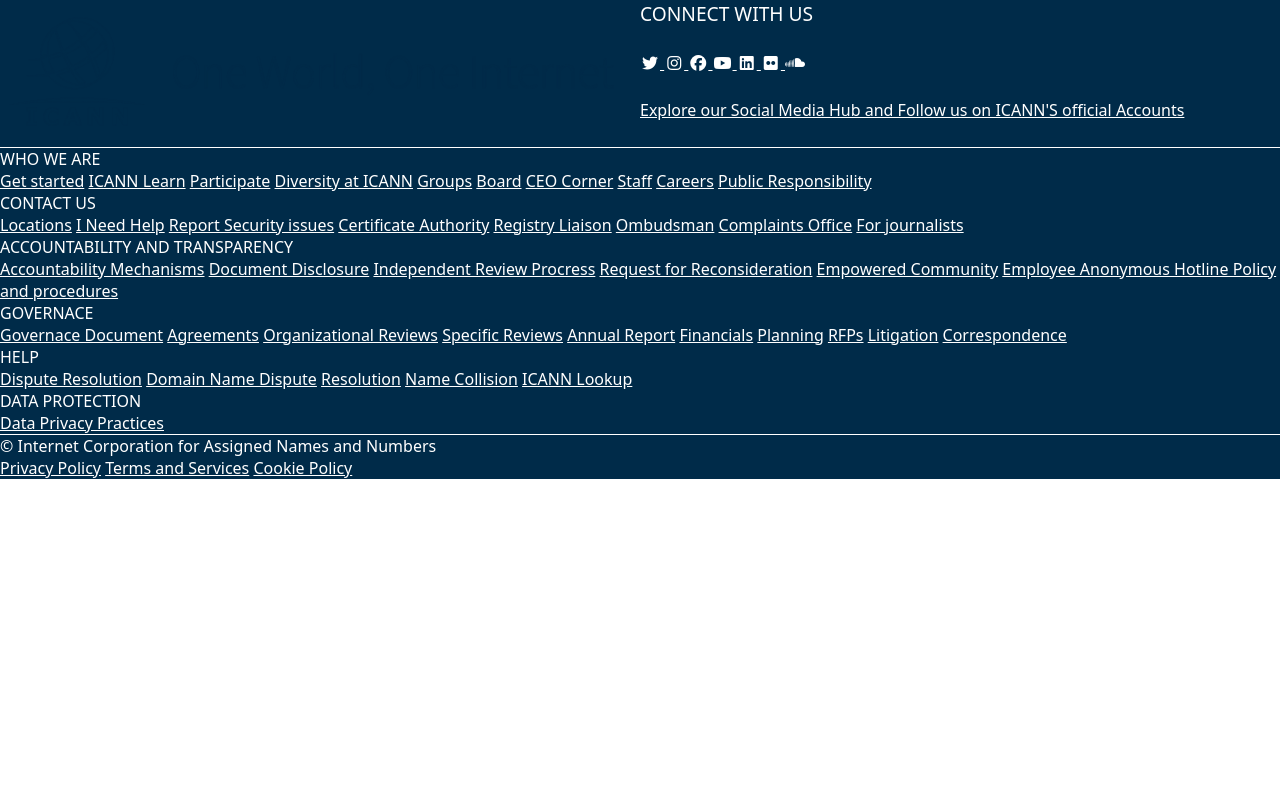
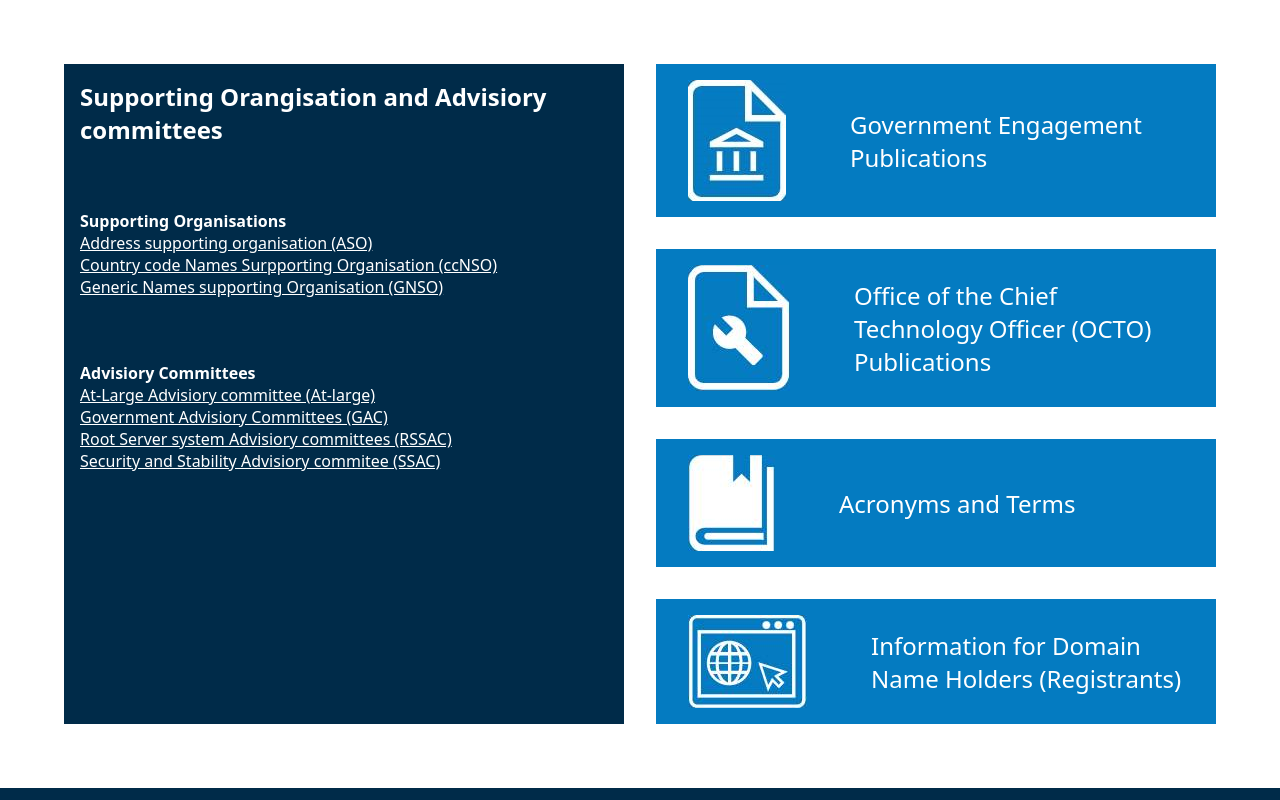
Before and after one commit to columbusinso22/ICANN-PROJECT, a plain HTML site: page index.html in a window 1280 px wide. Shown: the top 800 px of the page. Drawn offline with Linux system fonts and the light colour scheme.

Commit message:
i created supporting organisations part of the ICANN home web page

```diff
--- a/css/style.css
+++ b/css/style.css
@@ -3,43 +3,180 @@
     font-family: system-ui, -apple-system, BlinkMacSystemFont, 'Segoe UI', Roboto, Oxygen, Ubuntu, Cantarell, 'Open Sans', 'Helvetica Neue', sans-serif;
 }
 
+/* ------------------------ */
+.supporting_wrapper {
+    display: grid;
+    padding: 4rem;
+    grid-template-columns: repeat(auto-fit, minmax(400px, 1fr)) ;
+    gap: 2rem;
+}
+.left_col{
+    background-color: #002b49;
+    display: flex;
+    flex-direction: column;
+    padding: 1rem;
+    gap: 4rem;
+}
+.left_col a {
+    color: white;
+}
+
+.left_col .row_1 {
+    font-size: 24px;
+    color: white;
+    font-weight: bold;
+
+}
+.left_col .heading{
+    color: white;
+    font-weight: bold;
+}
+
+
+
+/* ----------------------------------- */
+
+.right_col {
+    display: grid;
+    gap: 2rem;
+
+}
+.right_col a {
+    text-decoration: none;
+}
+
+.right_col .row_item{
+    display: flex;
+    gap: 4rem;
+    padding: 1rem 2rem;
+    background-color: #047bc1;
+    color: white;
+    align-items: center;
+}
+
+.right_col_item img{
+    width: 70px;
+}
+.right_col .row_item .text{
+    font-size: 24px;
+
+}
+
+/* ------------------------------ */
 
 
 .main-footer {
     background-color: #002b49;
     color: white;
-    display: grid;
+    /* display: grid; */
+    padding: 0 4rem;
 }
 
 .main-footer a {
     color: white;
 }
-
+.main-footer a:hover{
+    text-decoration: none;
+}
+/* -------------------- */
 .footer-row-1{
     border-bottom: 0.5px solid white;
     /* background-color: aqua; */
     display: grid;
     grid-template-columns: repeat(auto-fit, minmax(400px, 1fr));
+    padding: 1rem;
+    gap: 2rem;
+}
+.footer-row-1 .row-1-col-1 {
+    display: grid;
+    place-content: center;
 }
 
 .footer-row-1 .row-1-col-1 img{
+    max-width: 50%;
     width: 100%;
-    /* transform: filter; */
+    color: white;
+    /* filter: grayscale(100) ; */
+    filter: invert(100);
 
 }
 
 
 .footer-row-1 .row-1-col-2{
-    display:grid
+    display:grid;
+    row-gap: 1rem;
 }
 
 .row-1-col-2 .col-2-row-1{
     font-size: 1.2rem;
+    font-weight: bold;
+    display: flex;
+    align-items: center;
+}
+
+.row-1-col-2 .col-2-row-2{
+    /* background-color: rgba(240, 255, 255, 0.192); */
+    display: grid;
+    grid-template-columns: repeat(auto-fill, minmax(60px, 1fr));
+    align-items: center;
+    gap: 1rem;
 }
 
 
 
+.row-1-col-2 .col-2-row-2 a{
+    text-decoration: none;
+    font-size: 20px;
 
+}
+
+.row-1-col-2 .col-2-row-3{
+    /* background-color: rgba(132, 147, 255, 0.192); */
+    display: flex;
+    align-items: center;
+}
+/*--------------------------------------------------------- */
+.footer-row-2{
+    padding:1rem 0 ;
+    display: grid;
+    grid-template-columns: repeat(auto-fit, minmax(200px, 1fr));
+    gap: 2rem;
+
+
+}
+.footer-row-2 div[class^="row-2-col-"]{
+    /* display: grid; */
+
+}
+.footer-row-2 div[class^="row-2-col-"] .head{
+
+    font-weight: bold;
+    padding: 1rem 0;
+}
+
+
+.footer-row-2 div[class^="row-2-col-"] .body {
+    display: grid;
+    row-gap: 0.5rem;
+
+}
+
+
+/* --------------------------------------------------------- */
 .footer-row-3{
     border-top: 0.5px solid white;
+    display: grid;
+    grid-template-columns: repeat(auto-fit, minmax(400px, 1fr));
+    padding: 2rem 0;
 }
+.footer-row-3 .row-3-col-2{
+    display: grid;
+    grid-template-columns: repeat(auto-fit, minmax(100px, 1fr));
+    justify-content: flex-end;
+    text-align: right;
+    gap: 1rem;
+}
+
+.footer-row-3 .row-3-col-2 a{
+    /* background-color: rgba(102, 103, 234, 0.632); */
+}
--- a/index.html
+++ b/index.html
@@ -12,6 +12,58 @@
 </head>
 
 <body>
+
+    <!-- start of supporting Organisations -->
+    <section class="supporting_wrapper">
+    <div class="left_col">
+        <div class="rows row_1">
+            Supporting Orangisation and Advisiory committees
+        </div>
+        <div class="rows">
+            <div class="heading">Supporting Organisations</div>
+            <div class="row_item"> <a href="">Address supporting organisation (ASO)</a> </div>
+            <div class="row-item"> <a href="">Country code Names Surpporting Organisation (ccNSO)</a></div>
+            <div class="row_item"> <a href="">Generic Names supporting Organisation (GNSO)</a></div>
+        </div>
+        <div class="rows">
+            <div class="heading">Advisiory Committees</div>
+            <div class="row_item"> <a href="">At-Large Advisiory committee (At-large) </a></div>
+            <div class="row item"><a href="">Government Advisiory Committees (GAC)</a></div>
+            <div class="row_item"><a href="">Root Server system Advisiory committees (RSSAC)</a></div>
+            <div class="row_item"><a href="">Security and Stability Advisiory commitee (SSAC)</a></div>
+        </div>
+
+    </div>
+
+    <div class="right_col">
+            <a href="">
+            <div class="row_item">
+                <img src="./img/p1.jpg" alt="">
+                <div class="text">Government Engagement Publications</div>
+            </div>
+        </a>
+        <a href="">
+            <div class="row_item">
+                <img src="img/p2.jpg" alt="">
+                <div class="text">Office of the Chief Technology Officer (OCTO) Publications</div>
+
+            </div>
+        </a>
+        <a href="">
+            <div class="row_item">
+                <img src="img/p3.jpg" alt="">
+                <div class="text">Acronyms and Terms</div>
+            </div>
+        </a>
+        <a href="">
+            <div class="row_item">
+                <img src="img/p4.jpg" alt="">
+                <div class="text">Information for Domain Name Holders (Registrants)</div>
+            </div>
+        </a>
+    </div>
+    </section>
+    <!-- end of supporting organisations -->
 
     <!-- start of footer -->
     <footer class="main-footer">
@@ -30,7 +82,7 @@
                     <a href=""> <i class="fab fa fa-flickr"></i> </a>
                     <a href=""> <i class="fab fa fa-soundcloud"></i> </a>
                 </div>
-                <div class="col-2-row-3">
+                <div class="col-row-3">
                     <a href="">Explore our Social Media Hub and Follow us on ICANN'S official Accounts</a>
                 </div>
             </div>
@@ -52,6 +104,7 @@
                     <a href="">Public Responsibility</a>
                 </div>
             </div>
+
             <div class="row-2-col-2">
                 <div class="head">CONTACT US</div>
                 <div class="body">
@@ -66,6 +119,7 @@
 
                 </div>
             </div>
+
             <div class="row-2-col-3">
                 <div class="head">ACCOUNTABILITY AND TRANSPARENCY</div>
                 <div class="body">
@@ -75,8 +129,9 @@
                     <a href="">Request for Reconsideration</a>
                     <a href="">Empowered Community</a>
                     <a href="">Employee Anonymous Hotline Policy and procedures</a>
+                </div>
+            </div>
 
-            </div>
             <div class="row-2-col-4">
                 <div class="head">GOVERNACE</div>
                 <div class="body">
@@ -92,6 +147,7 @@
                     <a href="">Correspondence</a>
                 </div>
             </div>
+
             <div class="row-2-col-5">
                 <div class="head">HELP</div>
                 <div class="body">
@@ -103,6 +159,7 @@
 
                 </div>
             </div>
+
             <div class="row-2-col-6">
                 <div class="head">DATA PROTECTION</div>
                 <div class="body">
@@ -115,7 +172,7 @@
 
         <div class="footer-row-3">
             <div class="row-3-col-1">
-                &copy; Internet Corporation for Assigned Names and Numbers
+                &copy; Internet Corporation for Assigned Names and Number
             </div>
 
             <div class="row-3-col-2">
@@ -124,6 +181,7 @@
                 <a href="">Cookie Policy</a>
             </div>
         </div>
+
     </footer>
     <!-- end of footer -->
 
```
Also changed, not shown: img/p1.jpg (added), img/p2.jpg (added), img/p3.jpg (added), img/p4.jpg (added).
